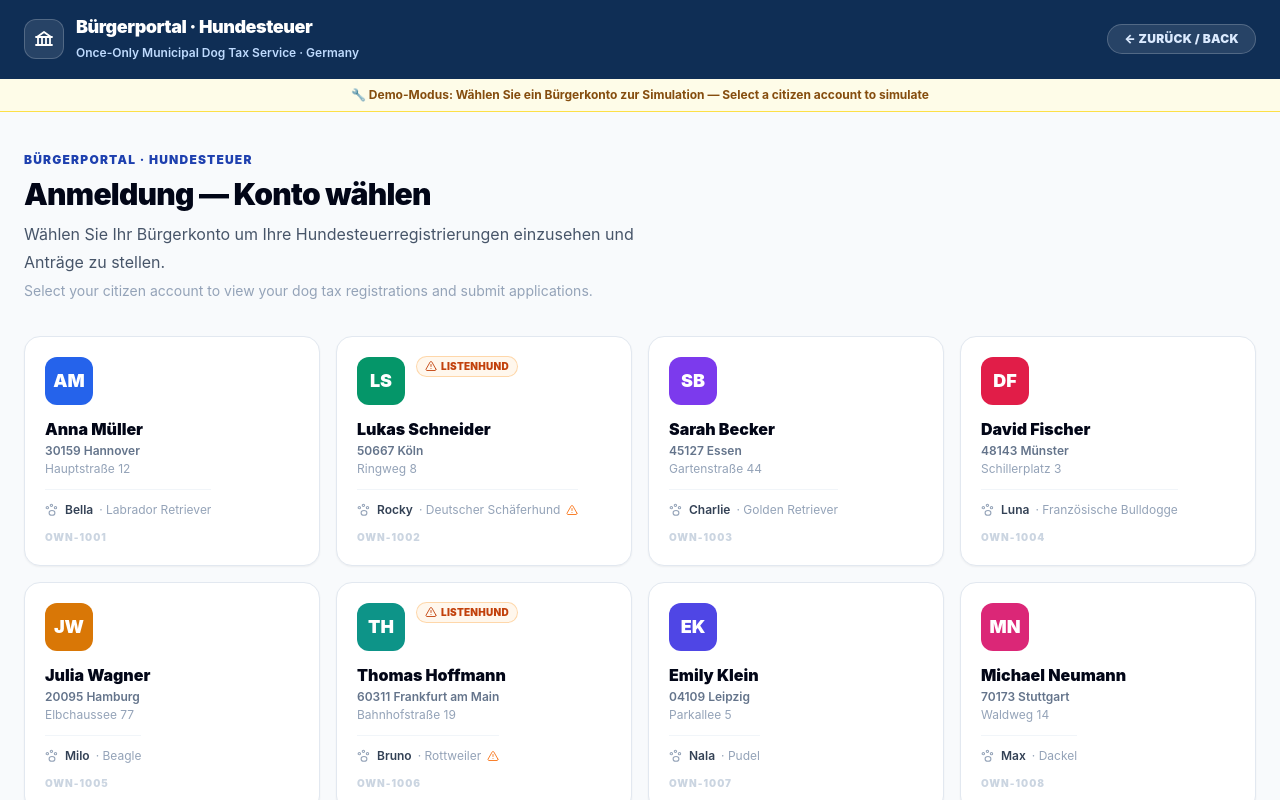
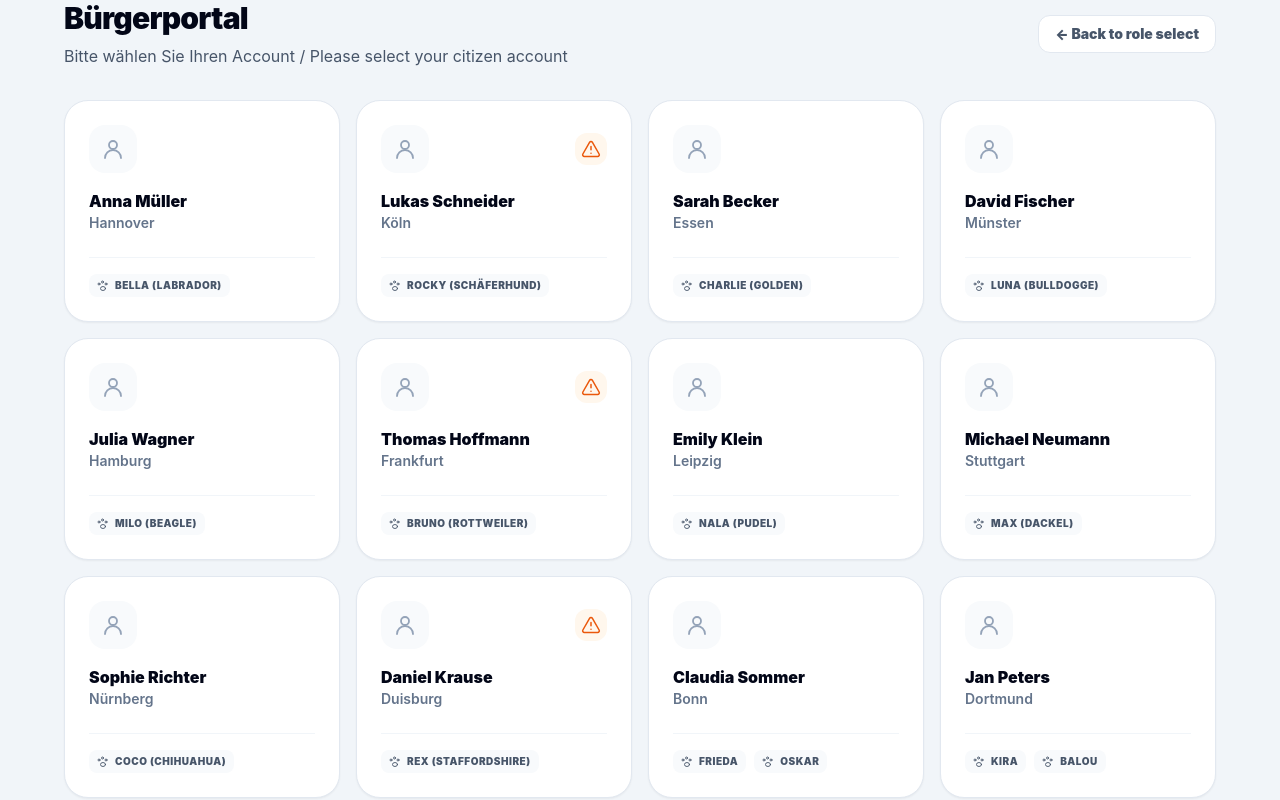
Before and after one commit to kingpower100/dog-tax-transfer-platform, a React (Vite) app in the folder frontend/: page / in a window 1280 px wide. Both pictures are taken after a click on the button "Access Portal". Shown: the top 800 px of the page. Built offline with nearby package versions, Linux system fonts and the light colour scheme; no server answers.

Commit message:
feat: complete citizen portal UX refactoring and tenant isolation

```diff
--- a/frontend/src/App.jsx
+++ b/frontend/src/App.jsx
@@ -281,6 +281,7 @@ export default function App() {
         selectedTenant={selectedMunicipalityName}
         setActivePage={setActivePage}
         setShowLanding={switchAccess}
+        currentCitizen={currentCitizen}
       />
 
       <main className="mx-auto max-w-7xl px-4 py-8 lg:px-6">
--- a/frontend/src/components/AppHeader.jsx
+++ b/frontend/src/components/AppHeader.jsx
@@ -17,10 +17,11 @@ export default function AppHeader({
   selectedRole,
   selectedTenant,
   setShowLanding,
+  currentCitizen,
 }) {
   const roleLabel =
     selectedRole === "CITIZEN"
-      ? "Bürger"
+      ? currentCitizen ? `👤 ${currentCitizen.name}` : "Bürger"
       : selectedRole === "PLATFORM_ADMIN"
         ? "Platform Admin"
         : "Sachbearbeiter";
--- a/frontend/src/pages/AuditLogs.jsx
+++ b/frontend/src/pages/AuditLogs.jsx
@@ -26,7 +26,7 @@ export default function AuditLogs({ mode = "logs", selectedTenant, tenants = []
     setError("");
     try {
       setRows(
-        await apiGet("/audit-logs", null, {
+        await apiGet("/audit-logs", selectedTenant, {
           current_role: mode === "verify" ? "platform_admin" : "municipality_admin",
           current_municipality_id: municipalityId,
         }),
@@ -39,7 +39,7 @@ export default function AuditLogs({ mode = "logs", selectedTenant, tenants = []
   async function verify() {
     setError("");
     try {
-      setVerification(await apiGet("/audit-logs/verify", null, { current_role: "platform_admin" }));
+      setVerification(await apiGet("/audit-logs/verify", selectedTenant, { current_role: "platform_admin" }));
     } catch (err) {
       setError(err.message);
     }
--- a/frontend/src/pages/CitizenHome.jsx
+++ b/frontend/src/pages/CitizenHome.jsx
@@ -260,6 +260,11 @@ function TransferRequestCard({ transfer, onViewFull }) {
             <span className="text-sm font-black text-slate-950">Antrag #{transfer.id}</span>
             <GroupPill status={transfer.status} />
             {isTerminal && <StatusBadge value={transfer.status} />}
+            {transfer.payment_required && (
+              <span className="inline-flex items-center gap-1 rounded-full bg-amber-100 px-2 py-0.5 text-[10px] font-black uppercase text-amber-700 ring-1 ring-amber-200">
+                💰 Zahlung erforderlich
+              </span>
+            )}
           </div>
           <p className="mt-1 text-sm font-semibold text-slate-600">
             {dogName} · {from} → {to}
@@ -314,6 +319,7 @@ export default function CitizenHome({
   currentCitizen,
   health,
   selectedMunicipalityId,
+  selectedTenant,
   setActivePage,
   setSelectedTransferRegistrationId,
   tenants = [],
@@ -337,8 +343,8 @@ export default function CitizenHome({
     setError("");
     try {
       const [citizenData, transferData] = await Promise.all([
-        apiGet("/citizen/me", null, citizenContext),
-        apiGet("/transfer-requests", null, citizenContext),
+        apiGet("/citizen/me", selectedTenant, citizenContext),
+        apiGet("/transfer-requests", selectedTenant, citizenContext),
       ]);
       setCitizen(citizenData);
       setTransfers(transferData || []);
@@ -351,7 +357,7 @@ export default function CitizenHome({
 
   async function fetchNotice(registrationId) {
     try {
-      const data = await apiGet(`/registrations/${registrationId}/notice`, null, citizenContext);
+      const data = await apiGet(`/registrations/${registrationId}/notice`, selectedTenant, citizenContext);
       setNotice(data.notice);
     } catch (err) {
       setError(err.message);
--- a/frontend/src/pages/CitizenLoginPage.jsx
+++ b/frontend/src/pages/CitizenLoginPage.jsx
@@ -1,153 +1,80 @@
-import { LandmarkIcon, AlertTriangleIcon, PawIcon } from "../components/Icons.jsx";
+import { UserIcon, PawIcon, AlertTriangleIcon } from "../components/Icons.jsx";
 
-export const DEMO_CITIZENS = [
-  { id: 1001, firstName: "Anna", lastName: "Müller", city: "Hannover", plz: "30159", street: "Hauptstraße 12", dogs: [{ name: "Bella", breed: "Labrador Retriever", dangerous: false }] },
-  { id: 1002, firstName: "Lukas", lastName: "Schneider", city: "Köln", plz: "50667", street: "Ringweg 8", dogs: [{ name: "Rocky", breed: "Deutscher Schäferhund", dangerous: true }] },
-  { id: 1003, firstName: "Sarah", lastName: "Becker", city: "Essen", plz: "45127", street: "Gartenstraße 44", dogs: [{ name: "Charlie", breed: "Golden Retriever", dangerous: false }] },
-  { id: 1004, firstName: "David", lastName: "Fischer", city: "Münster", plz: "48143", street: "Schillerplatz 3", dogs: [{ name: "Luna", breed: "Französische Bulldogge", dangerous: false }] },
-  { id: 1005, firstName: "Julia", lastName: "Wagner", city: "Hamburg", plz: "20095", street: "Elbchaussee 77", dogs: [{ name: "Milo", breed: "Beagle", dangerous: false }] },
-  { id: 1006, firstName: "Thomas", lastName: "Hoffmann", city: "Frankfurt am Main", plz: "60311", street: "Bahnhofstraße 19", dogs: [{ name: "Bruno", breed: "Rottweiler", dangerous: true }] },
-  { id: 1007, firstName: "Emily", lastName: "Klein", city: "Leipzig", plz: "04109", street: "Parkallee 5", dogs: [{ name: "Nala", breed: "Pudel", dangerous: false }] },
-  { id: 1008, firstName: "Michael", lastName: "Neumann", city: "Stuttgart", plz: "70173", street: "Waldweg 14", dogs: [{ name: "Max", breed: "Dackel", dangerous: false }] },
-  { id: 1009, firstName: "Sophie", lastName: "Richter", city: "Nürnberg", plz: "90402", street: "Marktplatz 2", dogs: [{ name: "Coco", breed: "Chihuahua", dangerous: false }] },
-  { id: 1010, firstName: "Daniel", lastName: "Krause", city: "Duisburg", plz: "47051", street: "Industriestraße 88", dogs: [{ name: "Rex", breed: "Am. Staffordshire Terrier", dangerous: true }] },
-  { id: 1011, firstName: "Claudia", lastName: "Sommer", city: "Bonn", plz: "53111", street: "Lindenweg 6", dogs: [{ name: "Frieda", breed: "Mischling", dangerous: false }, { name: "Oskar", breed: "Jack Russell Terrier", dangerous: false }] },
-  { id: 1012, firstName: "Jan", lastName: "Peters", city: "Dortmund", plz: "44135", street: "Rosenstraße 21", dogs: [{ name: "Kira", breed: "Siberian Husky", dangerous: false }, { name: "Balou", breed: "Berner Sennenhund", dangerous: false }] },
-  { id: 1013, firstName: "Nina", lastName: "Hartmann", city: "Mannheim", plz: "68159", street: "Kirchplatz 9", dogs: [{ name: "Spike", breed: "Bullterrier", dangerous: true }] },
-  { id: 1014, firstName: "Leon", lastName: "Weber", city: "Dresden", plz: "01067", street: "Bergstraße 13", dogs: [{ name: "Loki", breed: "Border Collie", dangerous: false }] },
-  { id: 1015, firstName: "Martina", lastName: "Koch", city: "Konstanz", plz: "78462", street: "Seestraße 2", dogs: [{ name: "Maja", breed: "Cocker Spaniel", dangerous: false, abgemeldet: true }] },
-  { id: 1016, firstName: "Oliver", lastName: "Bauer", city: "Kiel", plz: "24103", street: "Feldweg 30", dogs: [{ name: "Thor", breed: "Dobermann", dangerous: true }] },
+const DEMO_CITIZENS = [
+  { id: 1001, name: "Anna Müller", city: "Hannover", dogs: ["Bella (Labrador)"], dangerous: false },
+  { id: 1002, name: "Lukas Schneider", city: "Köln", dogs: ["Rocky (Schäferhund)"], dangerous: true },
+  { id: 1003, name: "Sarah Becker", city: "Essen", dogs: ["Charlie (Golden)"], dangerous: false },
+  { id: 1004, name: "David Fischer", city: "Münster", dogs: ["Luna (Bulldogge)"], dangerous: false },
+  { id: 1005, name: "Julia Wagner", city: "Hamburg", dogs: ["Milo (Beagle)"], dangerous: false },
+  { id: 1006, name: "Thomas Hoffmann", city: "Frankfurt", dogs: ["Bruno (Rottweiler)"], dangerous: true },
+  { id: 1007, name: "Emily Klein", city: "Leipzig", dogs: ["Nala (Pudel)"], dangerous: false },
+  { id: 1008, name: "Michael Neumann", city: "Stuttgart", dogs: ["Max (Dackel)"], dangerous: false },
+  { id: 1009, name: "Sophie Richter", city: "Nürnberg", dogs: ["Coco (Chihuahua)"], dangerous: false },
+  { id: 1010, name: "Daniel Krause", city: "Duisburg", dogs: ["Rex (Staffordshire)"], dangerous: true },
+  { id: 1011, name: "Claudia Sommer", city: "Bonn", dogs: ["Frieda", "Oskar"], dangerous: false },
+  { id: 1012, name: "Jan Peters", city: "Dortmund", dogs: ["Kira", "Balou"], dangerous: false },
+  { id: 1013, name: "Nina Hartmann", city: "Mannheim", dogs: ["Spike (Bullterrier)"], dangerous: true },
+  { id: 1014, name: "Leon Weber", city: "Dresden", dogs: ["Loki (Border Collie)"], dangerous: false },
+  { id: 1015, name: "Martina Koch", city: "Konstanz", dogs: ["Maja (Cocker)"], dangerous: false },
+  { id: 1016, name: "Oliver Bauer", city: "Kiel", dogs: ["Thor (Dobermann)"], dangerous: true },
 ];
-
-function initials(citizen) {
-  return `${citizen.firstName[0]}${citizen.lastName[0]}`;
-}
-
-function avatarColor(id) {
-  const palette = [
-    "bg-blue-600", "bg-emerald-600", "bg-violet-600", "bg-rose-600",
-    "bg-amber-600", "bg-teal-600", "bg-indigo-600", "bg-pink-600",
-  ];
-  return palette[(id - 1001) % palette.length];
-}
 
 export default function CitizenLoginPage({ onSelectCitizen, onBack }) {
   return (
-    <div className="min-h-screen bg-slate-50">
-      {/* Official top bar */}
-      <header className="bg-[#0f2e55] text-white">
-        <div className="mx-auto flex max-w-7xl items-center justify-between gap-4 px-4 py-4 lg:px-6">
-          <div className="flex items-center gap-3">
-            <span className="grid h-10 w-10 place-items-center rounded-xl border border-white/20 bg-white/10">
-              <LandmarkIcon className="h-6 w-6 text-white" />
-            </span>
+    <div className="mx-auto max-w-6xl animate-in fade-in slide-in-from-bottom-4 duration-700">
+      <div className="mb-8 flex items-center justify-between">
         <div>
-              <strong className="block text-lg font-black tracking-tight leading-tight">Bürgerportal · Hundesteuer</strong>
-              <span className="text-xs font-semibold text-blue-200">Once-Only Municipal Dog Tax Service · Germany</span>
-            </div>
+          <h1 className="text-3xl font-black tracking-tight text-slate-950">Bürgerportal</h1>
+          <p className="mt-2 text-slate-600">Bitte wählen Sie Ihren Account / Please select your citizen account</p>
         </div>
         <button
-            type="button"
           onClick={onBack}
-            className="rounded-full border border-white/20 bg-white/10 px-4 py-1.5 text-xs font-black uppercase tracking-wide text-blue-100 transition hover:bg-white/20"
+          className="rounded-xl border border-slate-200 bg-white px-4 py-2 text-sm font-black text-slate-600 hover:bg-slate-50"
         >
-            ← Zurück / Back
+          ← Back to role select
         </button>
       </div>
-      </header>
 
-      {/* Yellow official notice strip */}
-      <div className="border-b border-yellow-300 bg-yellow-50 px-4 py-2 text-center">
-        <p className="text-xs font-bold text-yellow-800">
-          🔧 Demo-Modus: Wählen Sie ein Bürgerkonto zur Simulation — Select a citizen account to simulate
-        </p>
+      <div className="grid grid-cols-1 gap-4 sm:grid-cols-2 lg:grid-cols-4">
+        {DEMO_CITIZENS.map((citizen) => (
+          <button
+            key={citizen.id}
+            onClick={() => onSelectCitizen(citizen)}
+            className="group relative flex flex-col items-start rounded-3xl border border-slate-200 bg-white p-6 text-left shadow-sm transition-all hover:border-blue-600 hover:ring-4 hover:ring-blue-50"
+          >
+            <div className="flex w-full items-center justify-between">
+              <div className="flex h-12 w-12 items-center justify-center rounded-2xl bg-slate-50 text-slate-400 group-hover:bg-blue-50 group-hover:text-blue-600">
+                <UserIcon className="h-6 w-6" />
+              </div>
+              {citizen.dangerous && (
+                <div className="flex h-8 w-8 items-center justify-center rounded-xl bg-orange-50 text-orange-600" title="Listenhund owner">
+                  <AlertTriangleIcon className="h-5 w-5" />
+                </div>
+              )}
             </div>
 
-      <main className="mx-auto max-w-7xl px-4 py-10 lg:px-6">
-        {/* Page heading */}
-        <div className="mb-8 max-w-2xl">
-          <p className="text-xs font-black uppercase tracking-widest text-blue-800">Bürgerportal · Hundesteuer</p>
-          <h1 className="mt-2 text-3xl font-black tracking-tight text-slate-950">
-            Anmeldung — Konto wählen
-          </h1>
-          <p className="mt-2 text-base leading-7 text-slate-600">
-            Wählen Sie Ihr Bürgerkonto um Ihre Hundesteuerregistrierungen einzusehen und Anträge zu stellen.
-            <br />
-            <span className="text-sm text-slate-400">Select your citizen account to view your dog tax registrations and submit applications.</span>
-          </p>
+            <div className="mt-4">
+              <div className="font-black text-slate-950">{citizen.name}</div>
+              <div className="text-sm font-semibold text-slate-500">{citizen.city}</div>
             </div>
 
-        {/* Citizen grid */}
-        <div className="grid gap-4 sm:grid-cols-2 lg:grid-cols-3 xl:grid-cols-4">
-          {DEMO_CITIZENS.map((citizen) => {
-            const hasListenhund = citizen.dogs.some((d) => d.dangerous);
-            const allAbgemeldet = citizen.dogs.every((d) => d.abgemeldet);
-            return (
-              <button
-                key={citizen.id}
-                type="button"
-                onClick={() => onSelectCitizen(citizen)}
-                className="group flex flex-col rounded-2xl border border-slate-200 bg-white p-5 text-left shadow-sm transition hover:border-blue-300 hover:shadow-md focus-visible:outline-none focus-visible:ring-2 focus-visible:ring-blue-600"
-              >
-                {/* Avatar row */}
-                <div className="flex items-start justify-between gap-3">
-                  <div className={`flex h-12 w-12 shrink-0 items-center justify-center rounded-xl text-lg font-black text-white ${avatarColor(citizen.id)}`}>
-                    {initials(citizen)}
-                  </div>
-                  {hasListenhund ? (
-                    <span className="inline-flex items-center gap-1 rounded-full bg-orange-50 px-2 py-0.5 text-[10px] font-black uppercase tracking-wide text-orange-700 ring-1 ring-orange-200">
-                      <AlertTriangleIcon className="h-3 w-3" />
-                      Listenhund
-                    </span>
-                  ) : null}
-                  {allAbgemeldet ? (
-                    <span className="inline-flex items-center rounded-full bg-slate-100 px-2 py-0.5 text-[10px] font-black uppercase tracking-wide text-slate-500 ring-1 ring-slate-200">
-                      Abgemeldet
-                    </span>
-                  ) : null}
-                </div>
-
-                {/* Name */}
-                <div className="mt-3">
-                  <p className="text-base font-black text-slate-950 group-hover:text-blue-800">
-                    {citizen.firstName} {citizen.lastName}
-                  </p>
-                  <p className="mt-0.5 text-xs font-semibold text-slate-500">
-                    {citizen.plz} {citizen.city}
-                  </p>
-                  <p className="mt-0.5 text-xs text-slate-400">{citizen.street}</p>
-                </div>
-
-                {/* Dogs */}
-                <div className="mt-3 space-y-1.5 border-t border-slate-100 pt-3">
-                  {citizen.dogs.map((dog) => (
-                    <div key={dog.name} className="flex items-center gap-1.5">
-                      <PawIcon className="h-3.5 w-3.5 shrink-0 text-slate-400" />
-                      <span className="text-xs font-semibold text-slate-700">{dog.name}</span>
-                      <span className="text-xs text-slate-400">· {dog.breed}</span>
-                      {dog.dangerous ? (
-                        <AlertTriangleIcon className="h-3 w-3 shrink-0 text-orange-500" />
-                      ) : null}
-                      {dog.abgemeldet ? (
-                        <span className="text-[10px] text-slate-400">(abgemeldet)</span>
-                      ) : null}
+            <div className="mt-6 flex w-full flex-wrap gap-2 border-t border-slate-100 pt-4">
+              {citizen.dogs.map((dog, idx) => (
+                <div key={idx} className="flex items-center gap-1.5 rounded-lg bg-slate-50 px-2 py-1 text-[10px] font-black uppercase tracking-wider text-slate-600 group-hover:bg-blue-50 group-hover:text-blue-700">
+                  <PawIcon className="h-3 w-3" />
+                  {dog}
                 </div>
               ))}
             </div>
 
-                {/* OWN-ID */}
-                <div className="mt-3 text-[10px] font-black uppercase tracking-widest text-slate-300">
-                  OWN-{citizen.id}
+            <div className="absolute bottom-6 right-6 translate-x-2 opacity-0 transition-all group-hover:translate-x-0 group-hover:opacity-100">
+              <div className="flex h-8 w-8 items-center justify-center rounded-full bg-blue-600 text-white shadow-lg shadow-blue-200">
+                →
+              </div>
             </div>
           </button>
-            );
-          })}
+        ))}
       </div>
-      </main>
-
-      <footer className="mt-10 border-t border-slate-200 bg-white px-6 py-5 text-center text-xs text-slate-400">
-        Bürgerportal Hundesteuer · Hackathon Demo · Bundesrepublik Deutschland · 2026
-      </footer>
     </div>
   );
 }
--- a/frontend/src/pages/RegisterDog.jsx
+++ b/frontend/src/pages/RegisterDog.jsx
@@ -126,12 +126,16 @@ export default function RegisterDog({ selectedTenant, tenants = [], currentUserI
     setSubmitting(true);
     try {
       setResult(
-        await apiPost("/dogs/register", {
-          ...context,
-          municipality_id: municipalityId,
-          owner: form.owner,
-          dog: { ...form.dog, insurance_number: form.insuranceNumber.trim() },
-        }),
+        await apiPost(
+          "/dogs/register",
+          {
+            ...context,
+            municipality_id: municipalityId,
+            owner: form.owner,
+            dog: { ...form.dog, insurance_number: form.insuranceNumber.trim() },
+          },
+          selectedTenant,
+        ),
       );
     } catch (err) {
       setError(err.message);
--- a/frontend/src/pages/TransferDogForm.jsx
+++ b/frontend/src/pages/TransferDogForm.jsx
@@ -54,6 +54,7 @@ function ReadonlyField({ label, value }) {
 export default function TransferDogForm({
   currentUserId,
   selectedMunicipalityId,
+  selectedTenant,
   selectedTransferRegistrationId,
   tenants = [],
 }) {
@@ -95,7 +96,7 @@ export default function TransferDogForm({
     if (!sourceMunicipalityId || !registrationId) return;
     try {
       setError("");
-      const data = await apiGet(`/registrations/${registrationId}/transfer-form-data`, null, citizenContext);
+      const data = await apiGet(`/registrations/${registrationId}/transfer-form-data`, selectedTenant, citizenContext);
       setFormData(data);
       const targets = (data.target_municipalities || []).filter((t) => t.id !== data.source_municipality?.id);
       const preferred = targets.find((t) => t.code === TARGET_MUNICIPALITY_CODE);
@@ -128,7 +129,9 @@ export default function TransferDogForm({
     }
     setSubmitting(true);
     try {
-      const created = await apiPost("/transfers", {
+      const created = await apiPost(
+        "/transfers",
+        {
           ...citizenContext,
           registration_id: registrationId,
           target_municipality_id: Number(form.target_municipality_id),
@@ -140,12 +143,18 @@ export default function TransferDogForm({
           move_date: form.move_date,
           deregistration_date: form.deregistration_date,
           deregistration_reason: "moved_to_other_municipality",
-      });
-      await apiPost(`/transfers/${created.id}/consent`, {
+        },
+        selectedTenant,
+      );
+      await apiPost(
+        `/transfers/${created.id}/consent`,
+        {
           ...citizenContext,
           consent_accepted: true,
           consent_text: CONSENT_TEXT,
-      });
+        },
+        selectedTenant,
+      );
       setMessage("Ummeldungsantrag erfolgreich eingereicht. Die Quellgemeinde prüft den Antrag und erstellt das Abmeldedokument.");
     } catch (err) {
       setError(err.message);
```
Also changed, not shown: frontend/src/components/DemoSwitcherBar.jsx (+23 -41 lines), frontend/src/pages/TransferStatus.jsx (+15 -5 lines), 1 other file (tests, documents, lock files or other folders). Lines whose indentation alone changed are shown as unchanged.
